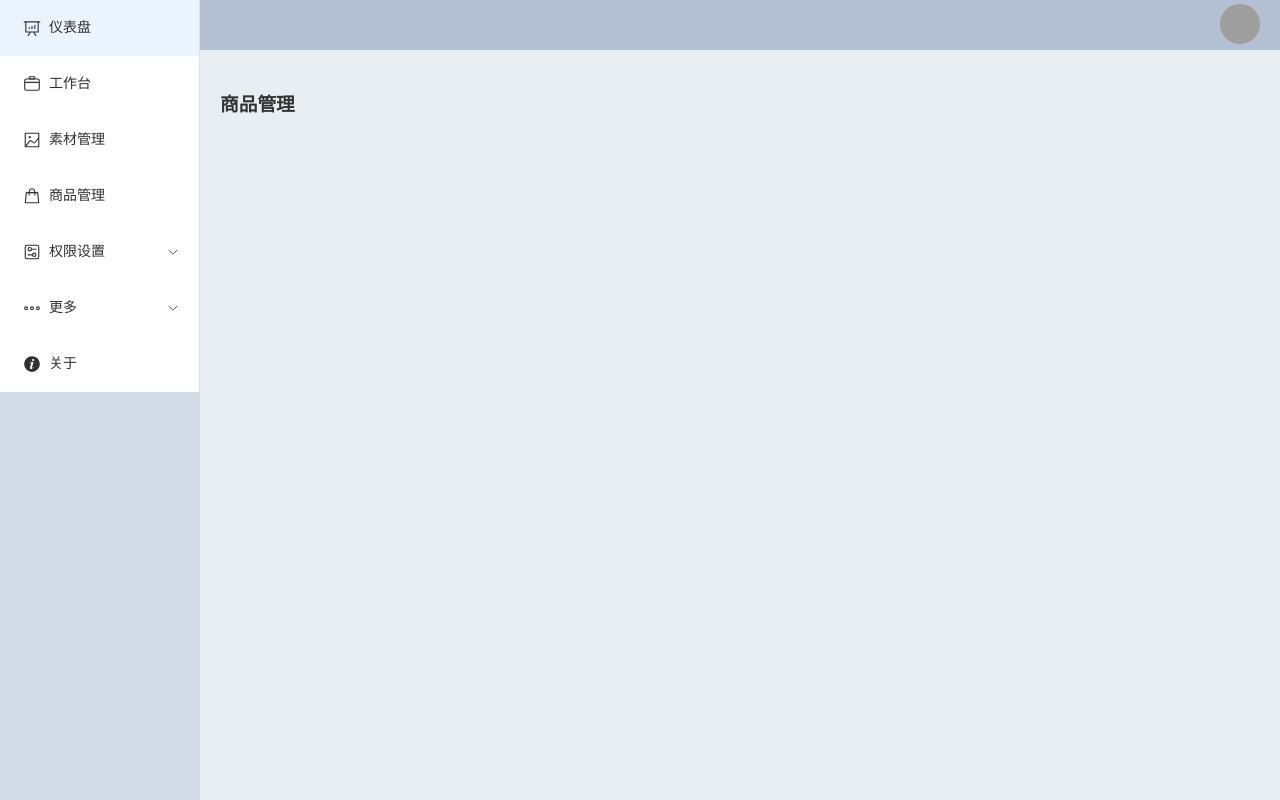
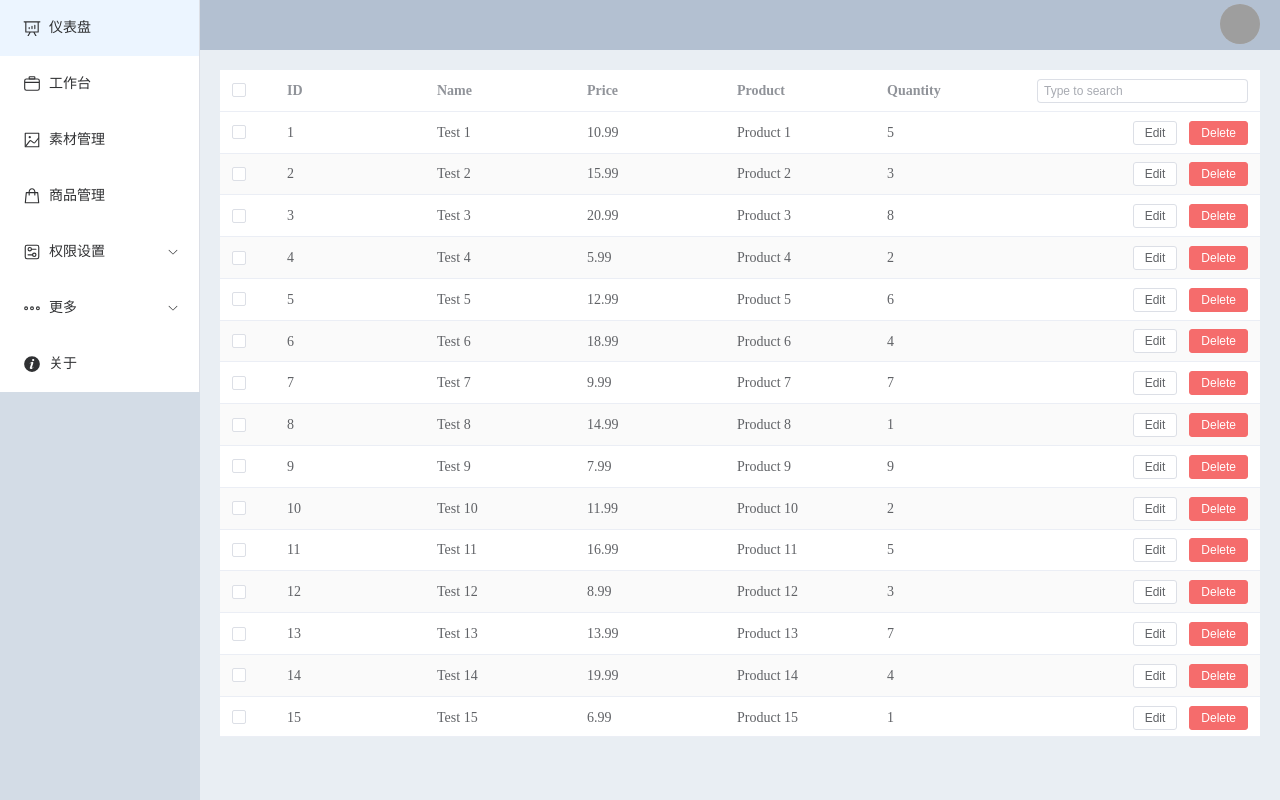
Before and after one commit to yikafu/vite-admin-system, a Vue app: page /#/commodity in a window 1280 px wide. Built offline with nearby package versions, Linux system fonts and the light colour scheme; grey boxes are pictures that could not be loaded.

Commit message:
商品界面测试

```diff
--- /dev/null
+++ b/src/data/commodity.js
@@ -0,0 +1,144 @@
+const data = [
+  {
+    "id": 1,
+    "name": "Test 1",
+    "product": "Product 1",
+    "price": 10.99,
+    "quantity": 5
+  },
+  {
+    "id": 2,
+    "name": "Test 2",
+    "product": "Product 2",
+    "price": 15.99,
+    "quantity": 3
+  },
+  {
+    "id": 3,
+    "name": "Test 3",
+    "product": "Product 3",
+    "price": 20.99,
+    "quantity": 8
+  },
+  {
+    "id": 4,
+    "name": "Test 4",
+    "product": "Product 4",
+    "price": 5.99,
+    "quantity": 2
+  },
+  {
+    "id": 5,
+    "name": "Test 5",
+    "product": "Product 5",
+    "price": 12.99,
+    "quantity": 6
+  },
+  {
+    "id": 6,
+    "name": "Test 6",
+    "product": "Product 6",
+    "price": 18.99,
+    "quantity": 4
+  },
+  {
+    "id": 7,
+    "name": "Test 7",
+    "product": "Product 7",
+    "price": 9.99,
+    "quantity": 7
+  },
+  {
+    "id": 8,
+    "name": "Test 8",
+    "product": "Product 8",
+    "price": 14.99,
+    "quantity": 1
+  },
+  {
+    "id": 9,
+    "name": "Test 9",
+    "product": "Product 9",
+    "price": 7.99,
+    "quantity": 9
+  },
+  {
+    "id": 10,
+    "name": "Test 10",
+    "product": "Product 10",
+    "price": 11.99,
+    "quantity": 2
+  },
+  {
+    "id": 11,
+    "name": "Test 11",
+    "product": "Product 11",
+    "price": 16.99,
+    "quantity": 5
+  },
+  {
+    "id": 12,
+    "name": "Test 12",
+    "product": "Product 12",
+    "price": 8.99,
+    "quantity": 3
+  },
+  {
+    "id": 13,
+    "name": "Test 13",
+    "product": "Product 13",
+    "price": 13.99,
+    "quantity": 7
+  },
+  {
+    "id": 14,
+    "name": "Test 14",
+    "product": "Product 14",
+    "price": 19.99,
+    "quantity": 4
+  },
+  {
+    "id": 15,
+    "name": "Test 15",
+    "product": "Product 15",
+    "price": 6.99,
+    "quantity": 1
+  },
+  {
+    "id": 16,
+    "name": "Test 16",
+    "product": "Product 16",
+    "price": 10.99,
+    "quantity": 6
+  },
+  {
+    "id": 17,
+    "name": "Test 17",
+    "product": "Product 17",
+    "price": 15.99,
+    "quantity": 2
+  },
+  {
+    "id": 18,
+    "name": "Test 18",
+    "product": "Product 18",
+    "price": 20.99,
+    "quantity": 8
+  },
+  {
+    "id": 19,
+    "name": "Test 19",
+    "product": "Product 19",
+    "price": 5.99,
+    "quantity": 3
+  },
+  {
+    "id": 20,
+    "name": "Test 20",
+    "product": "Product 20",
+    "price": 12.99,
+    "quantity": 7
+  }
+]
+
+export default data
--- a/src/views/commodity/index.vue
+++ b/src/views/commodity/index.vue
@@ -1,13 +1,53 @@
 <template>
-    <h1>商品管理</h1>
+  <div class="commodity-table">
+    <el-table :data="commoditylist" stripe height="94%">
+      <el-table-column type="selection" width="55" />
+      <el-table-column prop="id" label="ID" width="150" />
+      <el-table-column prop="name" label="Name" width="150"/>
+      <el-table-column prop="price" label="Price" width="150"/>
+      <el-table-column prop="product" label="Product" width="150"/>
+      <el-table-column prop="quantity" label="Quantity" width="150"/>
+      <el-table-column align="right">
+        <template #header>
+          <el-input v-model="search" size="small" placeholder="Type to search" />
+        </template>
+        <template #default="scope">
+          <el-button size="small" @click="handleEdit(scope.$index, scope.row)"
+            >Edit</el-button
+          >
+          <el-button
+            size="small"
+            type="danger"
+            @click="handleDelete(scope.$index, scope.row)"
+            >Delete</el-button
+          >
+        </template>
+      </el-table-column>
+    </el-table>
+  </div>
 </template>
 
-<script>
-export default {
+<script setup>
+import data from "../../data/commodity.js";
+import axios from "axios";
+import { reactive, onBeforeMount,computed, ref} from "vue";
 
+const commoditylist = data;
+
+const search = ref('')
+
+const handleEdit = (index, row) => {
+  console.log(index, row)
 }
+const handleDelete = (index, row) => {
+  console.log(index, row)
+}
+
 </script>
 
-<style>
-
+<style scoped>
+.commodity-table {
+  width: 100%;
+  height: 100%;
+}
 </style>
```
